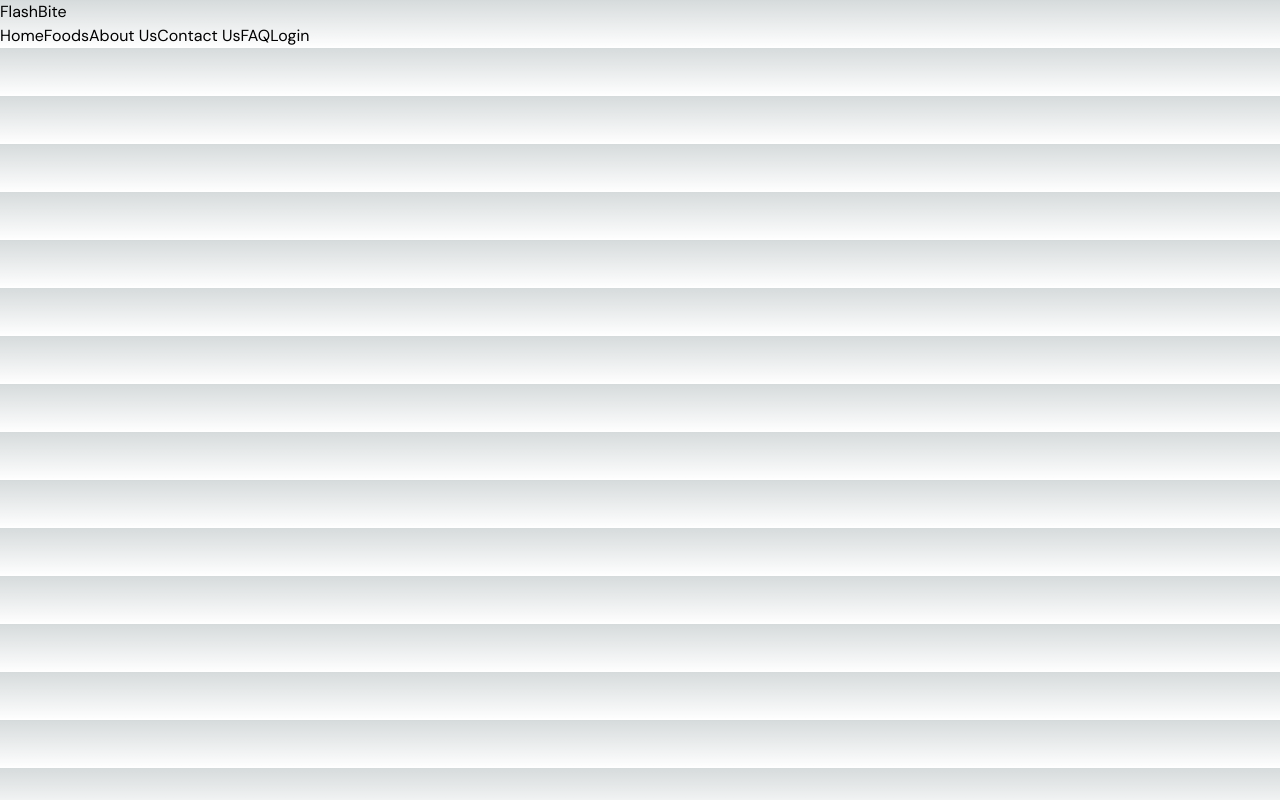
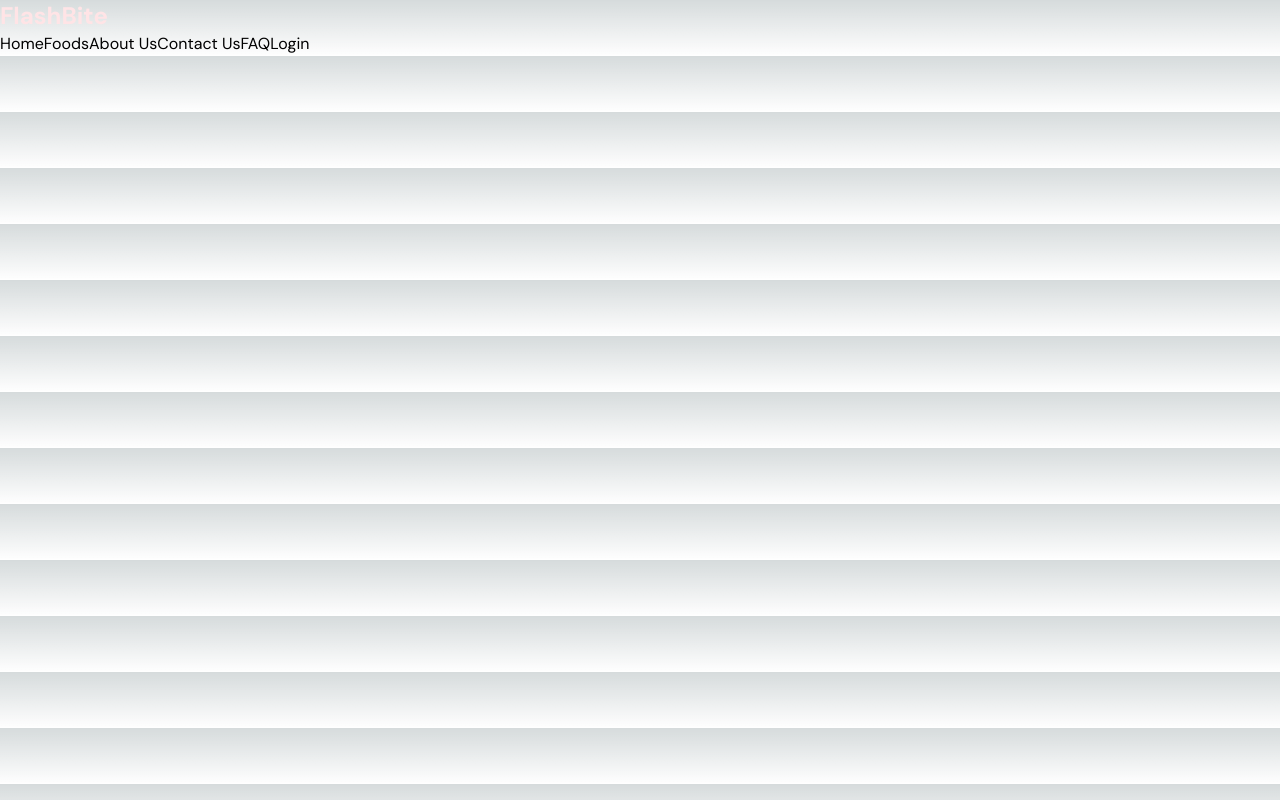
Before and after one commit to TheDaniel3131/FlashBite, a Next.js app: page / in a window 1280 px wide. Built offline with nearby package versions, Linux system fonts and the light colour scheme.

Commit message:
logo font

```diff
--- a/src/app/components/header.js
+++ b/src/app/components/header.js
@@ -4,7 +4,7 @@ export default function Header(){
     return(
         <>
             <header>
-                <a href="/">FlashBite</a>
+                <Link className="text-rose-100 text-2xl font-bold" href={''}>FlashBite</Link>
                 <nav>
                     <Link href={''}>Home</Link>
                     <Link href={''}>Foods</Link>
```
